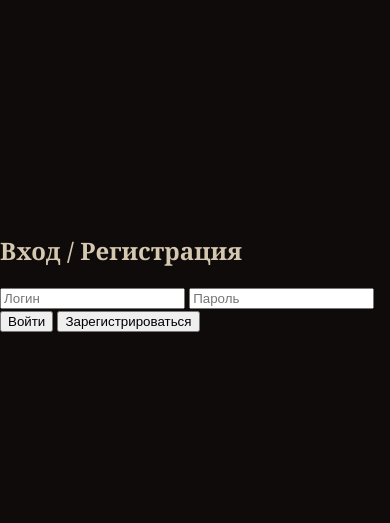
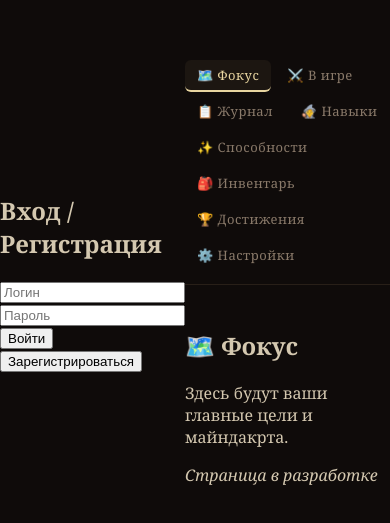
Before and after one commit to ntitenok/real_rpg, a website with bundled scripts: page frontend/index.html in a window 390 px wide. Shown: the part 149-672 px from the top of the page. Built offline with nearby package versions, Linux system fonts and the light colour scheme.

Commit message:
edit main

```diff
--- /dev/null
+++ b/frontend/css/style.css
@@ -0,0 +1,128 @@
+        body {
+            background: #0f0b0a;
+            color: #d4c8b0;
+            font-family: 'Georgia', serif;
+            display: flex;
+            justify-content: center;
+            align-items: center;
+            height: 100vh;
+            margin: 0;
+        }
+        .container {
+            text-align: center;
+            border: 1px solid rgba(180, 150, 100, 0.3);
+            border-radius: 20px;
+            padding: 40px;
+            background: rgba(20, 16, 14, 0.85);
+            box-shadow: 0 20px 60px rgba(0,0,0,0.8);
+        }
+        h1 {
+            color: #e8d5a0;
+            letter-spacing: 4px;
+        }
+        .status {
+            color: #8a7a6a;
+            margin-top: 20px;
+        }
+        .status span {
+            color: #8bc34a;
+        }
+
+                /* ===== ДВУХКОЛОНОЧНЫЙ МАКЕТ С ВЕРТИКАЛЬНЫМ МЕНЮ ===== */
+        .app-layout {
+            display: flex;
+            gap: 24px;
+            margin-top: 16px;
+        }
+
+        /* ===== БОКОВАЯ ПАНЕЛЬ ===== */
+        .sidebar {
+            flex: 0 0 200px; /* фиксированная ширина 200px */
+            border-right: 1px solid rgba(180, 150, 100, 0.15);
+            padding-right: 16px;
+        }
+
+        /* ===== ВЕРТИКАЛЬНОЕ МЕНЮ ===== */
+        .tabs-nav-vertical {
+            display: flex;
+            flex-direction: column;
+            gap: 4px;
+        }
+
+        .tab-btn {
+            display: block;
+            width: 100%;
+            text-align: left;
+            background: transparent;
+            border: none;
+            padding: 10px 16px;
+            font-family: 'Georgia', serif;
+            font-size: 15px;
+            color: #8a7a6a;
+            cursor: pointer;
+            transition: 0.2s;
+            border-radius: 6px;
+            border-left: 3px solid transparent;
+            letter-spacing: 0.5px;
+        }
+
+        .tab-btn:hover {
+            color: #c8b898;
+            background: rgba(180, 150, 100, 0.05);
+        }
+
+        .tab-btn.active {
+            color: #e8d5a0;
+            background: rgba(180, 150, 100, 0.08);
+            border-left-color: #e8d5a0;
+        }
+
+        /* ===== ОСНОВНОЙ КОНТЕНТ ===== */
+        .main-content-area {
+            flex: 1;
+        }
+
+        .tab-content {
+            display: none;
+            animation: fadeIn 0.3s ease;
+        }
+
+        .tab-content.active {
+            display: block;
+        }
+
+        @keyframes fadeIn {
+            from { opacity: 0; transform: translateY(6px); }
+            to   { opacity: 1; transform: translateY(0); }
+        }
+
+        /* ===== АДАПТИВНОСТЬ ДЛЯ МАЛЕНЬКИХ ЭКРАНОВ ===== */
+        @media (max-width: 768px) {
+            .app-layout {
+                flex-direction: column;
+            }
+            .sidebar {
+                flex: none;
+                width: 100%;
+                border-right: none;
+                border-bottom: 1px solid rgba(180, 150, 100, 0.15);
+                padding-right: 0;
+                padding-bottom: 12px;
+            }
+            .tabs-nav-vertical {
+                flex-direction: row;
+                flex-wrap: wrap;
+                gap: 4px;
+            }
+            .tab-btn {
+                width: auto;
+                padding: 6px 12px;
+                font-size: 13px;
+                border-left: none;
+                border-bottom: 2px solid transparent;
+            }
+            .tab-btn.active {
+                border-left: none;
+                border-bottom-color: #e8d5a0;
+            }
+}
--- a/frontend/index.html
+++ b/frontend/index.html
@@ -4,37 +4,7 @@
     <meta charset="UTF-8">
     <meta name="viewport" content="width=device-width, initial-scale=1.0">
     <title>RPG Менеджер задач</title>
-    <style>
-        body {
-            background: #0f0b0a;
-            color: #d4c8b0;
-            font-family: 'Georgia', serif;
-            display: flex;
-            justify-content: center;
-            align-items: center;
-            height: 100vh;
-            margin: 0;
-        }
-        .container {
-            text-align: center;
-            border: 1px solid rgba(180, 150, 100, 0.3);
-            border-radius: 20px;
-            padding: 40px;
-            background: rgba(20, 16, 14, 0.85);
-            box-shadow: 0 20px 60px rgba(0,0,0,0.8);
-        }
-        h1 {
-            color: #e8d5a0;
-            letter-spacing: 4px;
-        }
-        .status {
-            color: #8a7a6a;
-            margin-top: 20px;
-        }
-        .status span {
-            color: #8bc34a;
-        }
-    </style>
+    <link rel="stylesheet" href="css/style.css" />
 </head>
 <body>
     <div id="auth-container">
@@ -51,41 +21,98 @@
         <button id="logout-btn">Выйти</button>
     </div>
 
-    <div id="main-content" style="display: none;">
-        <!-- Здесь остаётся твой существующий интерфейс -->
-        <nav class="tabs-nav">
-            <button class="tab-btn active" data-tab="focus">Фокус</button>
-            <button class="tab-btn" data-tab="tasks">Задачи</button>
-            <button class="tab-btn" data-tab="character">Персона</button>
-            <button class="tab-btn" data-tab="skills">Умения</button>
-            <button class="tab-btn" data-tab="achievements">Достижения</button>
-            <button class="tab-btn" data-tab="settings">Настройки</button>
+    <div id="main-content" style="display: none;"></div>
+        <div class="app-layout">
+            <!-- Боковая панель с меню -->
+            <aside class="sidebar">
+                <nav class="tabs-nav-vertical">
+                    <button class="tab-btn active" data-tab="focus">🗺️ Фокус</button>
+                    <button class="tab-btn" data-tab="game">⚔️ В игре</button>
+                    <button class="tab-btn" data-tab="tasks">📋 Журнал</button>
+                    <button class="tab-btn" data-tab="character">🧙 Навыки</button>
+                    <button class="tab-btn" data-tab="abilities">✨ Способности</button>
+                    <button class="tab-btn" data-tab="inventory">🎒 Инвентарь</button>
+                    <button class="tab-btn" data-tab="achievements">🏆 Достижения</button>
+                    <button class="tab-btn" data-tab="settings">⚙️ Настройки</button>
                 </nav>
-        <!-- Контейнер для содержимого вкладок -->
+            </aside>
+
+            <!-- Основная область контента -->
+            <main class="main-content-area">
                 <div class="tabs-content">
-            <!-- Вкладка "Фокус" -->
+                    <!-- Фокус -->
                     <div id="tab-focus" class="tab-content active">
-            <h2>Фокус</h2>
+                        <h2>🗺️ Фокус</h2>
                         <p>Здесь будут ваши главные цели и майндакрта.</p>
+                        <p><em>Страница в разработке</em></p>
                     </div>
-            <!-- Вкладка "Задачи" -->
+
+                    <!-- В игре -->
+                    <div id="tab-game" class="tab-content">
+                        <h2>⚔️ В игре</h2>
+                        <p>Текущие задания и события.</p>
+                        <p><em>Страница в разработке</em></p>
+                    </div>
+
+                    <!-- Журнал (задачи) -->
                     <div id="tab-tasks" class="tab-content">
-            <h2>Задачи</h2>
-            <div id="tasksList">Список задач (загружается...)</div>
+                        <h2>📋 Журнал</h2>
+                        <p>Список ваших задач.</p>
+                        <div id="tasks-list">Загрузка...</div>
+                        <p><em>Страница в разработке</em></p>
                     </div>
-            <!-- Вкладка "Персона" -->
+
+                    <!-- Навыки (персона) -->
                     <div id="tab-character" class="tab-content">
-            <h2>Персона</h2>
-            <!-- ... весь блок персонажа ... -->
+                        <h2>🧙 Навыки</h2>
+                        <div class="level-block">
+                            <span class="level-label">Уровень</span>
+                            <span class="level-number" id="playerLevel">1</span>
+                            <span class="level-xp" id="playerXp">Опыт: 0 / 100</span>
                         </div>
-            <!-- Вкладка "Персона" -->
-            <div id="tab-character" class="tab-content">
-                <h2>Персона</h2>
-                <!-- ... весь блок персонажа ... -->
+                        <div class="stats-grid" id="statsContainer">
+                            <!-- заполняется JS -->
                         </div>
-            <!-- Остальные вкладки -->
+                        <div class="skills-title">📜 Навыки</div>
+                        <div id="skillsContainer">
+                            <!-- заполняется JS -->
+                        </div>
+                        <button class="btn-level-up" id="levelUpBtn">⬆ Повысить навык</button>
+                    </div>
+
+                    <!-- Способности -->
+                    <div id="tab-abilities" class="tab-content">
+                        <h2>✨ Способности</h2>
+                        <p>Список изученных способностей.</p>
+                        <p><em>Страница в разработке</em></p>
+                    </div>
+
+                    <!-- Инвентарь -->
+                    <div id="tab-inventory" class="tab-content">
+                        <h2>🎒 Инвентарь</h2>
+                        <p>Ваши предметы и снаряжение.</p>
+                        <p><em>Страница в разработке</em></p>
+                    </div>
+
+                    <!-- Достижения -->
+                    <div id="tab-achievements" class="tab-content">
+                        <h2>🏆 Достижения</h2>
+                        <p>Ваши достижения.</p>
+                        <p><em>Страница в разработке</em></p>
+                    </div>
+
+                    <!-- Настройки -->
+                    <div id="tab-settings" class="tab-content">
+                        <h2>⚙️ Настройки</h2>
+                        <p>Настройки приложения.</p>
+                        <p><em>Страница в разработке</em></p>
                     </div>
                 </div>
+            </div>
+        </main>
+    </div>
+
 <script type="module" src="js/auth.js"></script>
+<script type="module" src="js/tabs.js"></script>
 </body>
 </html>
--- a/frontend/js/auth.js
+++ b/frontend/js/auth.js
@@ -1,4 +1,4 @@
-// auth.js — управление авторизацией
+import { initTabs } from './tabs.js';
 
 // Получаем элементы DOM
 const authContainer = document.getElementById('auth-container');
@@ -26,6 +26,7 @@ function showProfile(username) {
     profileContainer.style.display = 'block';    // показываем профиль
     mainContent.style.display = 'block';         // показываем основной интерфейс
     usernameDisplay.textContent = username;
+    initTabs();
 }
 
 // Функция показа авторизации (выход)
--- /dev/null
+++ b/frontend/js/tabs.js
@@ -0,0 +1,22 @@
+// tabs.js — переключение вкладок
+
+export function initTabs() {
+    const buttons = document.querySelectorAll('.tab-btn');
+    const contents = document.querySelectorAll('.tab-content');
+
+    buttons.forEach(btn => {
+        btn.addEventListener('click', () => {
+            // Убираем активные классы у всех кнопок и контента
+            buttons.forEach(b => b.classList.remove('active'));
+            contents.forEach(c => c.classList.remove('active'));
+
+            // Активируем текущую
+            btn.classList.add('active');
+            const tabId = btn.dataset.tab;
+            const target = document.getElementById(`tab-${tabId}`);
+            if (target) {
+                target.classList.add('active');
+            }
+        });
+    });
+}
```
Lines whose indentation alone changed are shown as unchanged.
